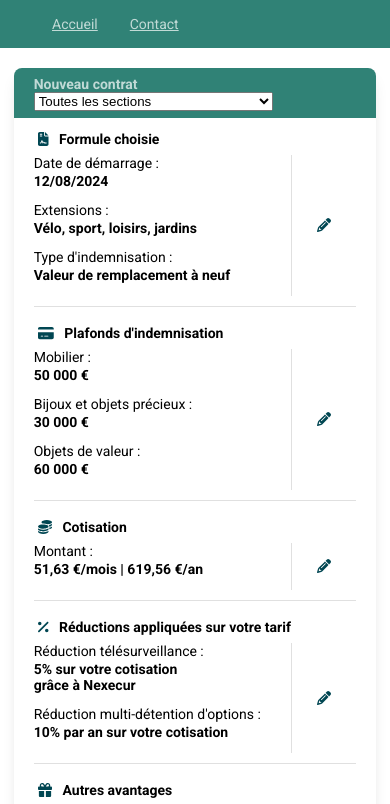
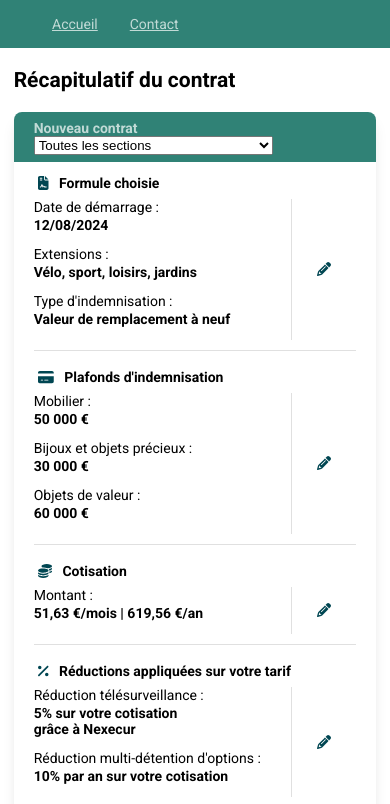
Before and after one commit to TheHiddenSoulCoder/caa, an Angular app: page / in a window 390 px wide. Shown: the top 804 px of the page. Built offline with nearby package versions, Linux system fonts and the light colour scheme; data requests are answered from the project's data file.

Commit message:
missing title and correction on text with responsive

```diff
--- a/src/app/home/home.component.html
+++ b/src/app/home/home.component.html
@@ -1,3 +1,4 @@
+<h1 class="contract-text">Récapitulatif du contrat</h1>
 <div class="card-container">
   <div class="card-header">
     <h4>Nouveau contrat</h4>
@@ -13,6 +14,6 @@
                      (contractModified)="contractModification($event)">
   </app-contract-list>
 </div>
-<p class="contract-title-modified"
+<p class="contract-text modified"
    *ngIf="contractTitleEmitted">Section "{{contractTitleEmitted}}" modifiée !
 </p>
--- a/src/app/home/home.component.scss
+++ b/src/app/home/home.component.scss
@@ -38,9 +38,10 @@
   }
 }
 
-.contract-title-modified {
+.contract-text {
   margin: 20px 0;
-  font-size: .9rem;
-  font-weight: 500;
-  color: var(--primary-color);
+
+  &.modified {
+    color: var(--primary-color);
+  }
 }
--- a/src/styles.scss
+++ b/src/styles.scss
@@ -21,11 +21,6 @@ body {
   }
 }
 
-section {
-  margin: 20px;
-}
-
-
 fa-icon {
   color: var(--icon-color);
 }
```
